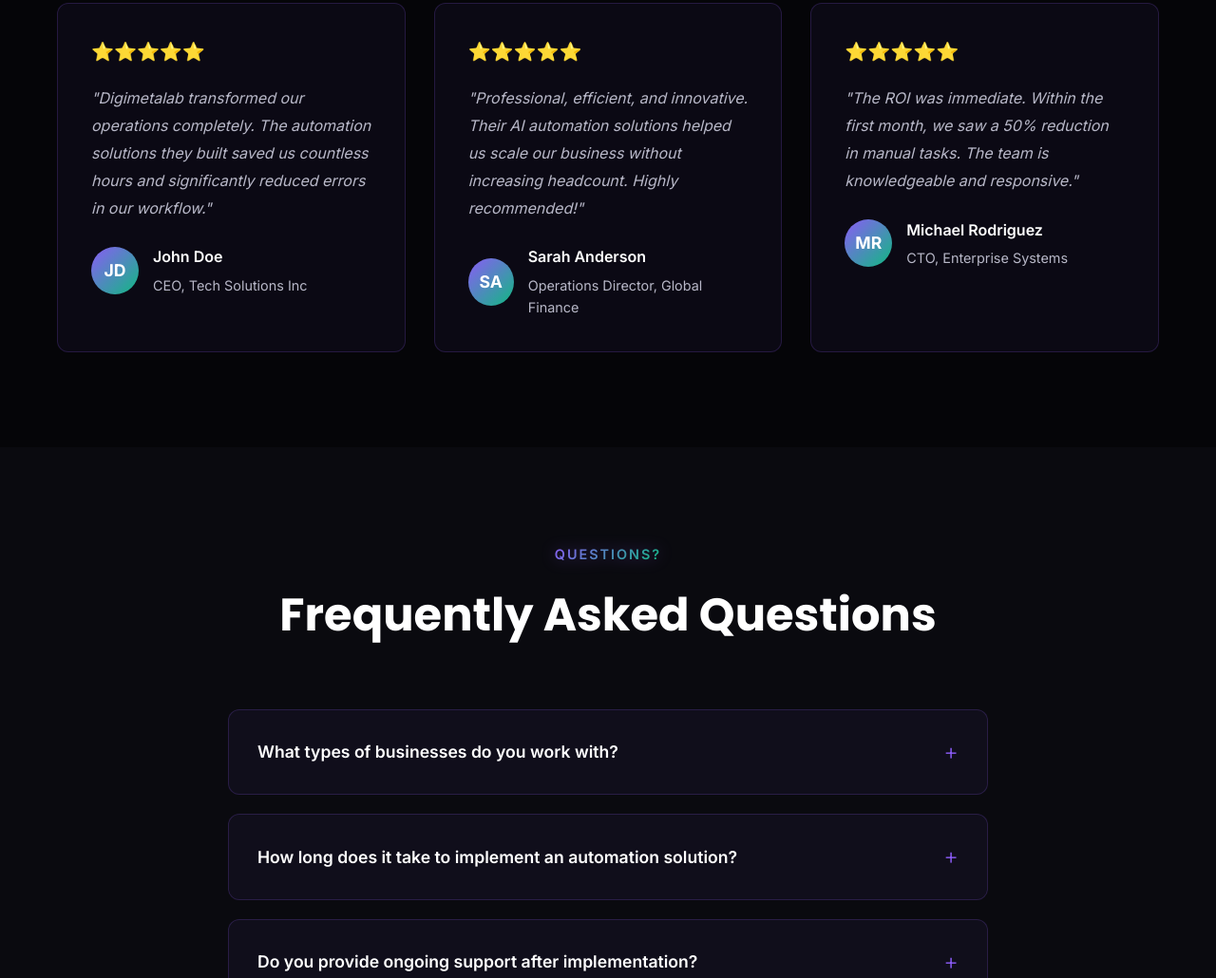
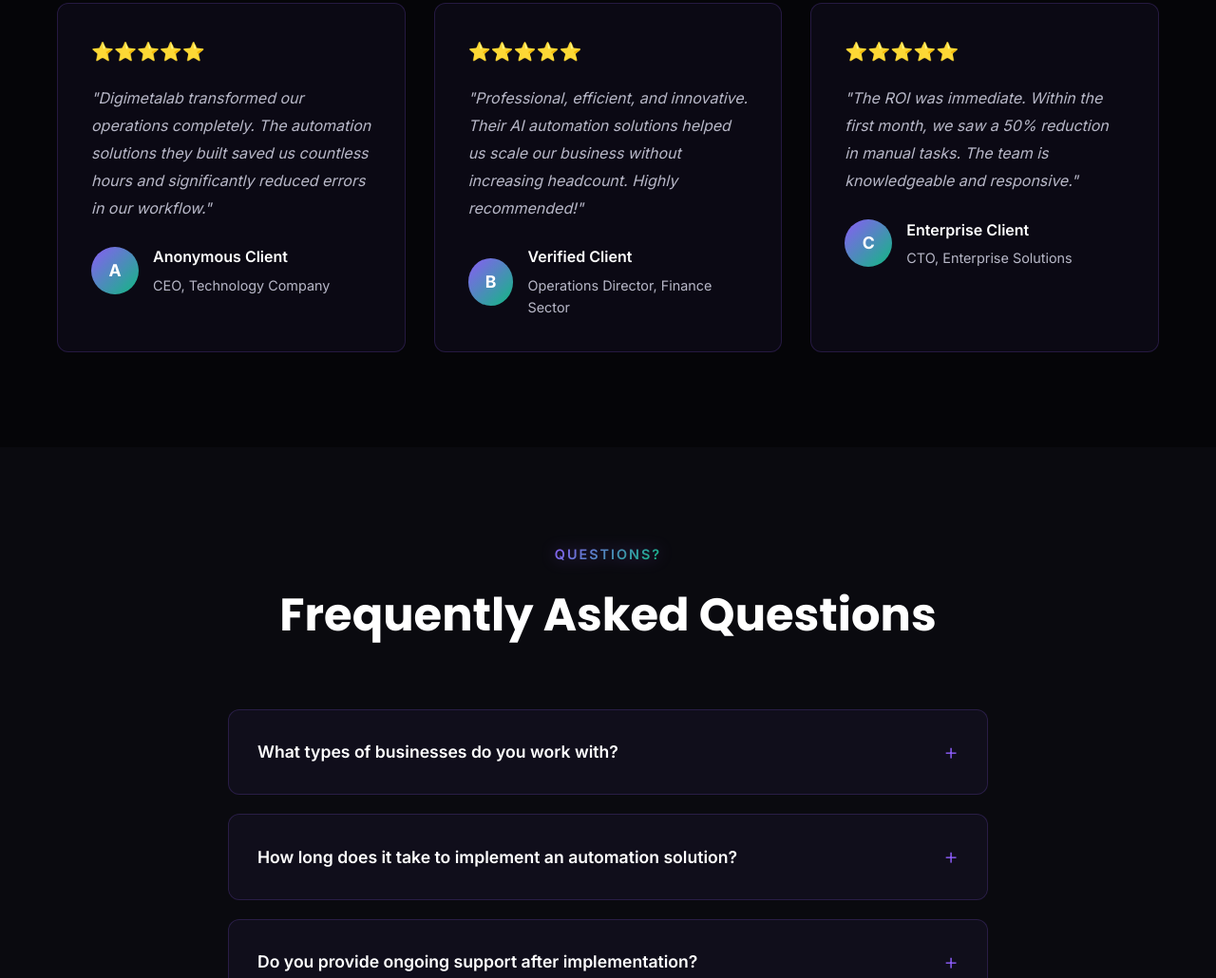
Before and after one commit to digimetalab/digimetalab.github.io, a plain HTML site: page index.html in a window 1280 px wide. Shown: the part 5667-6697 px from the top of the page at 95% size. Drawn offline with Linux system fonts and the light colour scheme; animation ran at ten frames a second.

```diff
--- a/index.html
+++ b/index.html
@@ -545,10 +545,10 @@
                     <div class="testimonial-stars">⭐⭐⭐⭐⭐</div>
                     <p class="testimonial-text">"Digimetalab transformed our operations completely. The automation solutions they built saved us countless hours and significantly reduced errors in our workflow."</p>
                     <div class="testimonial-author">
-                        <div class="author-avatar">JD</div>
+                        <div class="author-avatar">A</div>
                         <div class="author-info">
-                            <div class="author-name">John Doe</div>
-                            <div class="author-position">CEO, Tech Solutions Inc</div>
+                            <div class="author-name">Anonymous Client</div>
+                            <div class="author-position">CEO, Technology Company</div>
                         </div>
                     </div>
                 </div>
@@ -556,10 +556,10 @@
                     <div class="testimonial-stars">⭐⭐⭐⭐⭐</div>
                     <p class="testimonial-text">"Professional, efficient, and innovative. Their AI automation solutions helped us scale our business without increasing headcount. Highly recommended!"</p>
                     <div class="testimonial-author">
-                        <div class="author-avatar">SA</div>
+                        <div class="author-avatar">B</div>
                         <div class="author-info">
-                            <div class="author-name">Sarah Anderson</div>
-                            <div class="author-position">Operations Director, Global Finance</div>
+                            <div class="author-name">Verified Client</div>
+                            <div class="author-position">Operations Director, Finance Sector</div>
                         </div>
                     </div>
                 </div>
@@ -567,10 +567,10 @@
                     <div class="testimonial-stars">⭐⭐⭐⭐⭐</div>
                     <p class="testimonial-text">"The ROI was immediate. Within the first month, we saw a 50% reduction in manual tasks. The team is knowledgeable and responsive."</p>
                     <div class="testimonial-author">
-                        <div class="author-avatar">MR</div>
+                        <div class="author-avatar">C</div>
                         <div class="author-info">
-                            <div class="author-name">Michael Rodriguez</div>
-                            <div class="author-position">CTO, Enterprise Systems</div>
+                            <div class="author-name">Enterprise Client</div>
+                            <div class="author-position">CTO, Enterprise Solutions</div>
                         </div>
                     </div>
                 </div>
```
